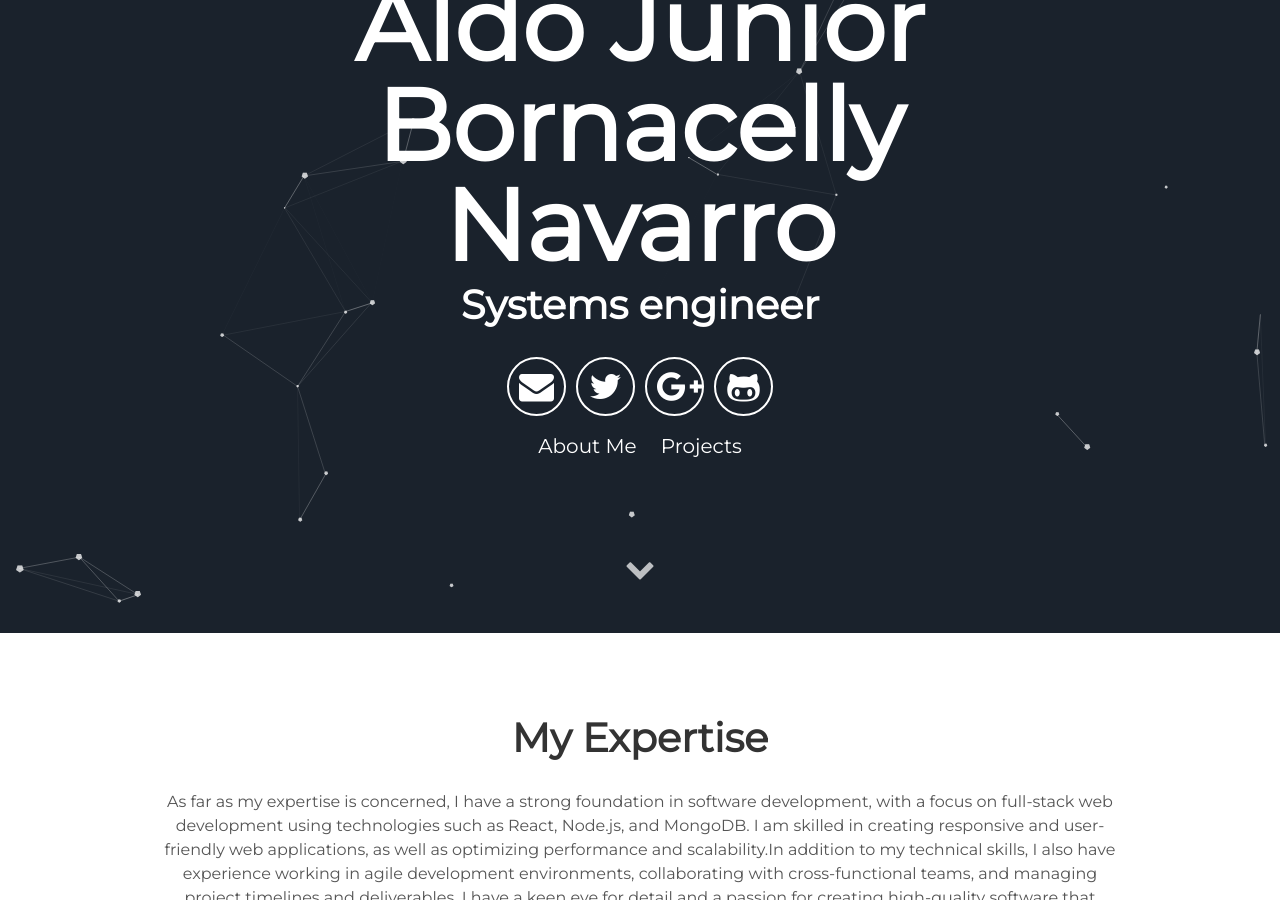
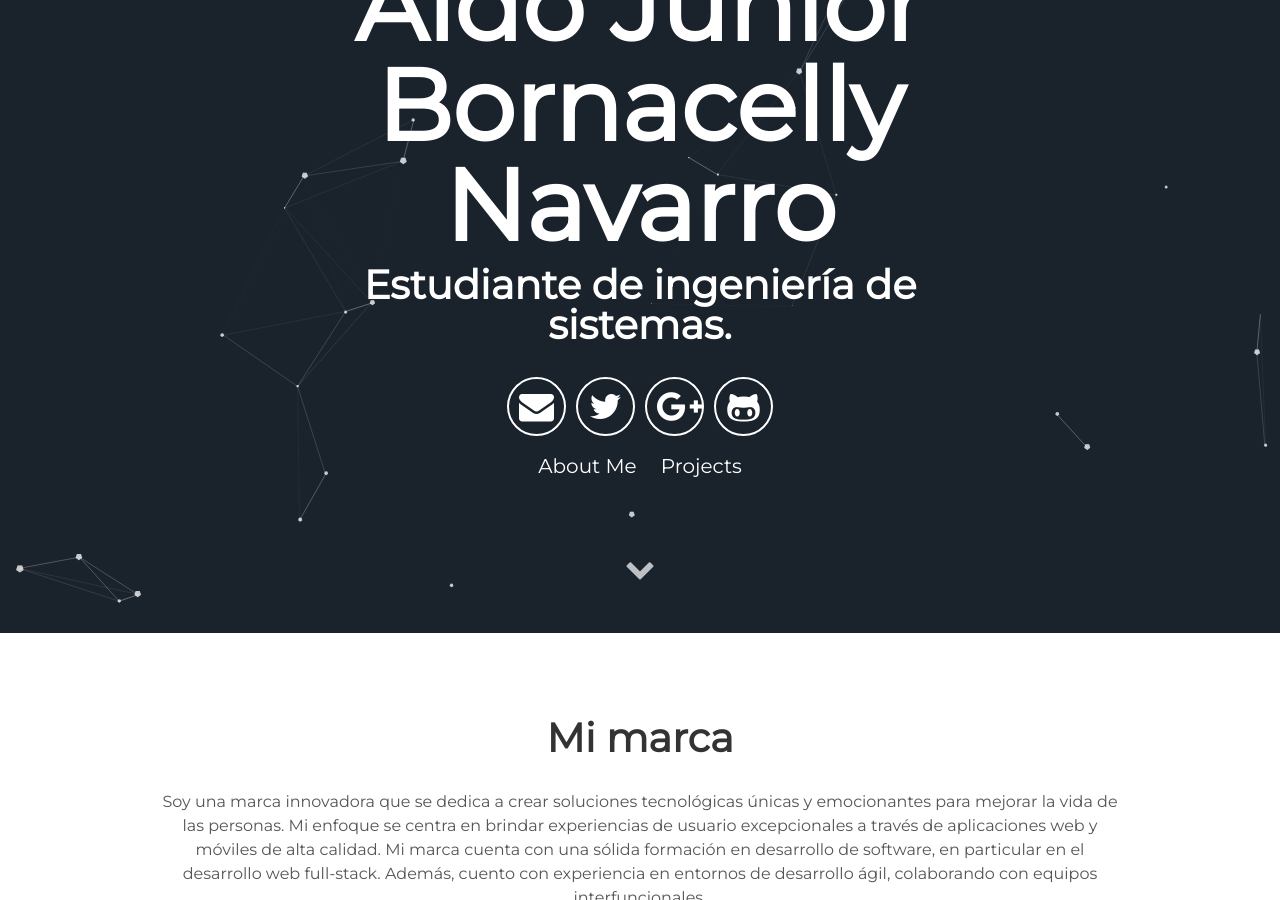
Before and after one commit to ajbornacellyn/Portafolio-Profesional, a Jekyll site: the page built from index.html, in a window 1280 px wide and 900 px high, scrolled down 267 px. Built offline with Jekyll 4.4.1, drawn with Linux system fonts in a browser that asks for light colours; some of the changed text lies outside the part shown.

Commit message:
mi marca

```diff
--- a/_config.yml
+++ b/_config.yml
@@ -6,8 +6,8 @@ description: My portfolio.
 
 # User settings
 username: Aldo Junior Bornacelly Navarro
-user_description: As far as my expertise is concerned, I have a strong foundation in software development, with a focus on full-stack web development using technologies such as React, Node.js, and MongoDB. I am skilled in creating responsive and user-friendly web applications, as well as optimizing performance and scalability.In addition to my technical skills, I also have experience working in agile development environments, collaborating with cross-functional teams, and managing project timelines and deliverables. I have a keen eye for detail and a passion for creating high-quality software that meets user needs and exceeds expectations.Overall, I am confident in my ability to contribute my expertise to any team or project, and I am constantly seeking opportunities to learn and grow in my field.
-user_title: Systems engineer
+user_description: Soy una marca innovadora que se dedica a crear soluciones tecnológicas únicas y emocionantes para mejorar la vida de las personas. Mi enfoque se centra en brindar experiencias de usuario excepcionales a través de aplicaciones web y móviles de alta calidad. Mi marca cuenta con una sólida formación en desarrollo de software, en particular en el desarrollo web full-stack. Además, cuento con experiencia en entornos de desarrollo ágil, colaborando con equipos interfuncionales.
+user_title: Estudiante de ingeniería de sistemas.
 email: bornacelinavarro@gmail.com
 twitter_username: lorem_ipsum
 github_username:  ajbornacellyn
--- a/_includes/about.html
+++ b/_includes/about.html
@@ -1,5 +1,5 @@
  <div class="user-details">
-  <h1> My Expertise </h1>
+  <h1> Mi marca </h1>
   <p> {{site.user_description}} </p>
 </div>
   <div class="user">
```
